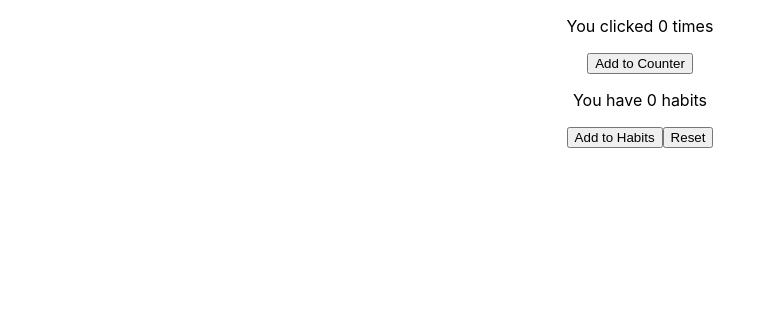
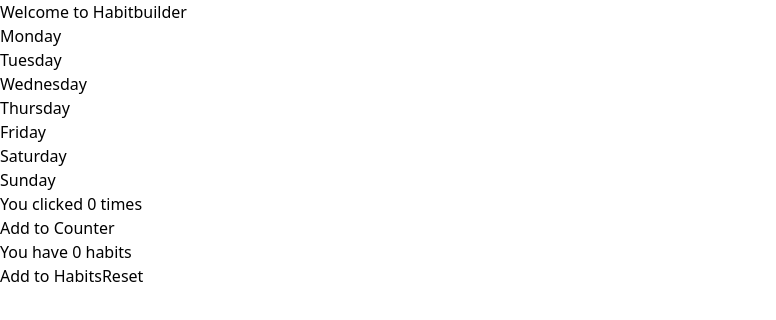
Before and after one commit to robonafisi/react-testing, a React (Create React App) app: page / in a window 1280 px wide. Shown: the top 320 px of the page, without its empty margins (0-776 px from the left). Built offline with nearby package versions, Linux system fonts and the light colour scheme.

Commit message:
Adding days of the week

```diff
--- a/package.json
+++ b/package.json
@@ -34,5 +34,8 @@
       "last 1 firefox version",
       "last 1 safari version"
     ]
+  },
+  "devDependencies": {
+    "tailwindcss": "^3.2.7"
   }
 }
--- a/src/App.css
+++ b/src/App.css
@@ -1,4 +1,8 @@
-.App {
+@tailwind base;
+@tailwind components;
+@tailwind utilities;
+
+/* .App {
   text-align: center;
 }
 
@@ -36,3 +40,13 @@
     transform: rotate(360deg);
   }
 }
+
+.day-tab{
+  text-align: center;
+}
+
+.block{
+  display: inline-block;
+  margin-right: 5px;
+  margin-left: 5px;
+} */
--- a/src/App.js
+++ b/src/App.js
@@ -12,7 +12,17 @@ function App() {
   });
 
   return (
-    <div className="App">
+    <div>
+      <h1>Welcome to Habitbuilder</h1>
+      <div>
+        <p>Monday</p>
+        <p>Tuesday</p>
+        <p>Wednesday</p>
+        <p>Thursday</p>
+        <p>Friday</p>
+        <p>Saturday</p>
+        <p>Sunday</p>
+      </div>
       <p>You clicked {count} times</p>
       <button onClick={() => setCount(count + 1)}>
         Add to Counter
--- a/src/index.css
+++ b/src/index.css
@@ -1,4 +1,8 @@
-body {
+@tailwind base;
+@tailwind components;
+@tailwind utilities;
+
+/* body {
   margin: 0;
   font-family: -apple-system, BlinkMacSystemFont, 'Segoe UI', 'Roboto', 'Oxygen',
     'Ubuntu', 'Cantarell', 'Fira Sans', 'Droid Sans', 'Helvetica Neue',
@@ -10,4 +14,4 @@ body {
 code {
   font-family: source-code-pro, Menlo, Monaco, Consolas, 'Courier New',
     monospace;
-}
+} */
--- /dev/null
+++ b/tailwind.config.js
@@ -0,0 +1,9 @@
+module.exports = {
+  content: [
+    "./src/**/*.{js,jsx,ts,tsx}",
+  ],
+  theme: {
+    extend: {},
+  },
+  plugins: [],
+}
```
Also changed, not shown: 1 other file (tests, documents, lock files or other folders).
